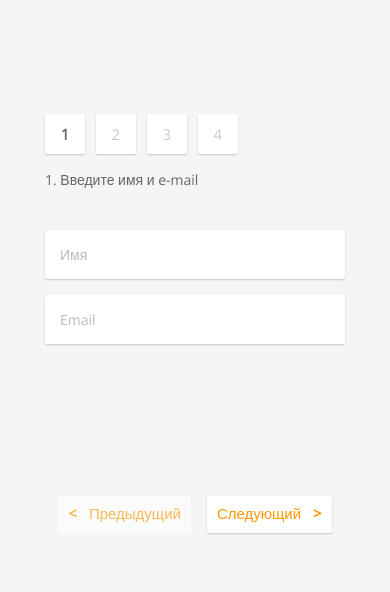
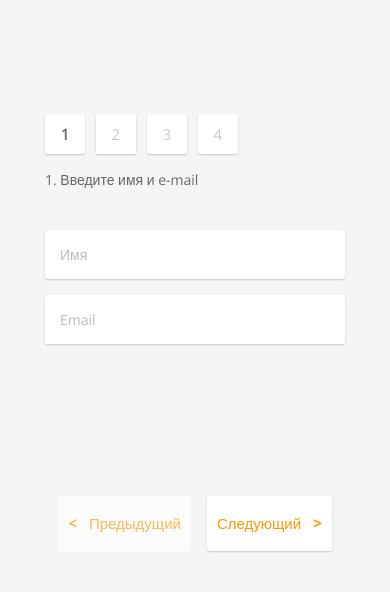
Before and after one commit to knyshh/quiz, a website with bundled scripts: page index.html in a window 390 px wide. Built offline with nearby package versions, Linux system fonts and the light colour scheme.

Commit message:
add padding for mobile btn prev - next

```diff
--- a/src/sass/main/_main.scss
+++ b/src/sass/main/_main.scss
@@ -160,6 +160,10 @@
     color: $orange;
     outline: none;
     font-size: 15px;
+
+    @media only screen and (max-width: 768px) {
+      padding: 17px 10px;
+    }
 
     &:hover {
       background: darken(#fff,1%);
```
Also changed, not shown: public/css/main.css.
